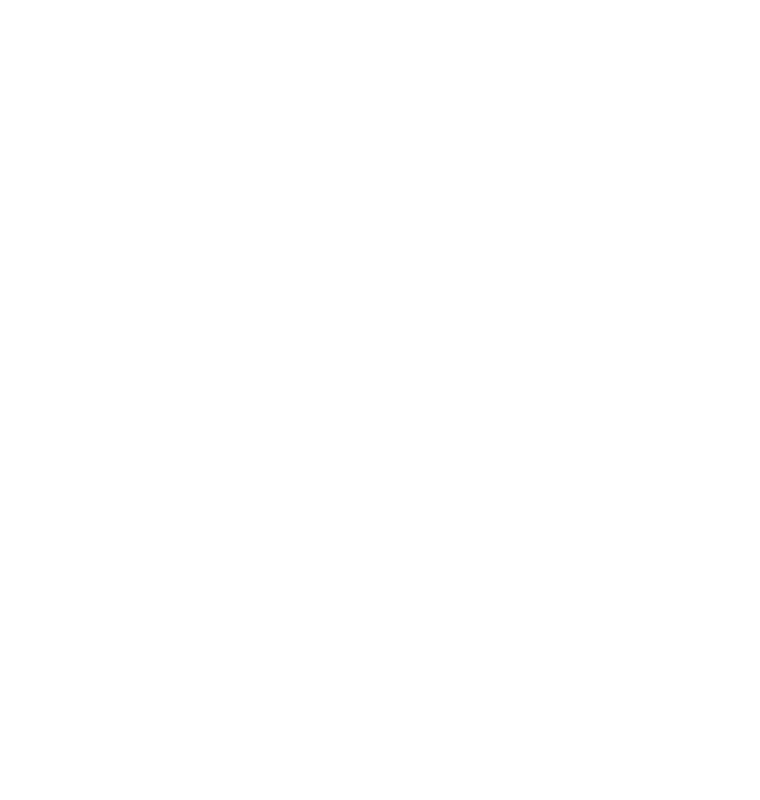
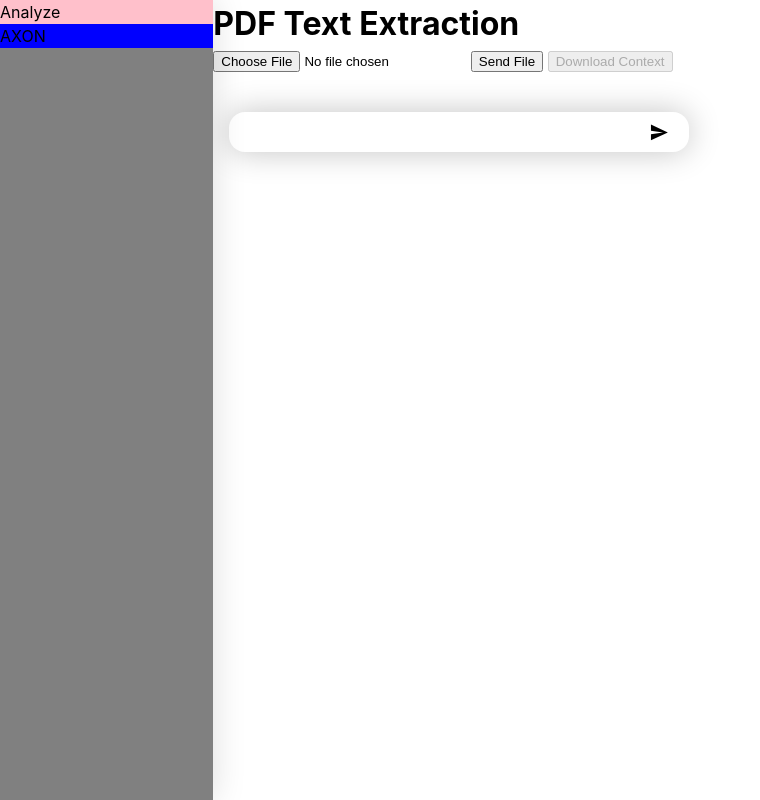
Before and after one commit to VedKathe/Axon, a React app in the folder Axon/: page /dashboard in a window 1280 px wide. Before the commit this address had no page. Shown: the whole page, without its empty margins (0-760 px from the left). Built offline with nearby package versions, Linux system fonts and the light colour scheme; the HTML template or start-up script is replaced by a standard one.

Commit message:
added chat feature

```diff
--- a/Axon/src/App.css
+++ b/Axon/src/App.css
@@ -50,6 +50,22 @@ h2{
   gap: 1rem;
 }
 
+.left_div{
+  z-index: -0;
+  box-shadow: 0rem 0rem 2rem rgba(0, 0, 0, 0.137);
+}
+
+.tab{
+  background-color: pink;
+  width: 100%;
+  height: max-content;
+}
+
+.send_button:hover{
+  transform: scale(1.1);
+  transition: 200ms;
+}
+
 @media only screen and (max-width: 600px) {
   .hero_container{
     padding: 2rem 3rem;
--- a/Axon/src/App.jsx
+++ b/Axon/src/App.jsx
@@ -2,6 +2,7 @@ import { BrowserRouter, Routes, Route } from "react-router-dom";
 import Signup from "./pages/signup";
 import Home from "./pages/home";
 import PDF from "./component/pdf";
+import Dashboard from "./pages/dashboard";
 import './App.css'
 
 export default function App() {
@@ -12,6 +13,7 @@ export default function App() {
           <Route index element={<Home />} />
           <Route path="signup" element={<Signup />} />
           <Route path="import" element={<PDF />} />
+          <Route path="dashboard" element={<Dashboard />} />
       </Routes>
     </BrowserRouter>
     </>
--- a/Axon/src/component/ask.jsx
+++ b/Axon/src/component/ask.jsx
@@ -1,53 +1,88 @@
-import React, { useState, useEffect } from 'react'
-import axios from 'axios'
+import React, { useState } from 'react';
+import axios from 'axios';
+import { IoMdSend } from "react-icons/io";
 
 export default function Ask() {
-  const [input, setInput] = useState('')
-  const [file, setFile] = useState(null)
-  const [data, setData] = useState(null)
-  const [result, setResult] = useState(null)
+  const [input, setInput] = useState('');
+  const [stack, setStack] = useState([]);
+
+  const excludedFields = ['greeting', 'question'];  // Add more field names to exclude here
 
   const handleInputChange = (event) => {
-    setInput(event.target.value)
-  }
-
-  const handleFileChange = (event) => {
-    setFile(event.target.files[0])
-  }
-
-  useEffect(() => {
-    if (data) {
-      console.log(data) // log the parsed JSON content to the console
-    }
-  }, [data])
-
-  const handleFileRead = () => {
-    const reader = new FileReader()
-    reader.onload = (event) => {
-      const json = JSON.parse(event.target.result)
-      setData(json.Data)
-    }
-    reader.readAsText(file)
-  }
+    setInput(event.target.value);
+  };
 
   const handleSendClick = async () => {
+    // Add the user's input to the stack before sending the request
+    const newPrompt = {
+      field: 'prompt',
+      response: input,
+      role: 'user',
+    };
+    setStack((prevStack) => [...prevStack, newPrompt]);
+
     try {
       const response = await axios.post('http://127.0.0.1:5000/getQA', {
         prompt: input,
       });
-      setResult(response.data.response);
-      console.log(result);
+
+      // Extract the values from the response object
+      const responseData = response.data;
+      const extractedResponses = [];
+
+      const parseResponse = (obj) => {
+        for (const key in obj) {
+          if (obj.hasOwnProperty(key)) {
+            const value = obj[key];
+            if (excludedFields.includes(key)) {
+              // Directly add the value for excluded fields
+              extractedResponses.push(value);
+            } else if (typeof value === 'object' && !Array.isArray(value)) {
+              parseResponse(value); // Recursive call for nested objects
+            } else {
+              extractedResponses.push(value);
+            }
+          }
+        }
+      };
+
+      parseResponse(responseData);
+
+      // Add each extracted response to the stack
+      extractedResponses.forEach((res) => {
+        const newResponse = {
+          field: 'response',
+          response: Array.isArray(res) ? res.join(', ') : res,
+          originalResponse: JSON.stringify(responseData, null, 2),  // JSON encode the original response
+          role: 'model'
+        };
+        setStack((prevStack) => [...prevStack, newResponse]);
+      });
+
+      setInput('');  // Clear the input field after sending
     } catch (error) {
       console.error(error);
     }
   };
 
   return (
-    <div>
-      <input type="text" value={input} onChange={handleInputChange} />
-      <input type="file" accept=".json" onChange={handleFileChange} />
-      <button onClick={handleFileRead}>Read JSON</button>
-      <button onClick={handleSendClick}>Send</button>
+    <div style={{ width: '100%', display: 'flex', flexDirection: 'column', justifyContent: 'end', padding: '1rem', gap: '.7rem' }}>
+      <div className='message_stack' style={{overflowY: 'scroll'}}>
+        {stack.map((entry, index) => (
+          <div key={index} style={{ textAlign: entry.role === 'user' ? 'right' : 'left' }}>
+            <div style={{ display: 'inline-block', padding: '10px', borderRadius: '10px', margin: '5px', backgroundColor: entry.role === 'user' ? '#E6E6E6' : '#E6E6E6' }}>
+              {entry.response}
+            </div>
+          </div>
+        ))}
+      </div>
+
+      <div style={{ backgroundColor: 'white', padding: '.6rem 1.2rem', borderRadius: '1rem', display: 'flex', gap: '1rem', justifyContent: 'center', boxShadow: '0rem 0rem 2rem rgba(0, 0, 0, 0.237)' }}>
+        <div style={{ display: 'flex', gap: '1rem', width: '100%', alignItems: 'center', justifyContent: 'center' }}>
+          <input style={{ backgroundColor: 'transparent', borderStyle: 'none', width: '100%', outline: 'none' }} type="text" value={input} onChange={handleInputChange} />
+          <button style={{ backgroundColor: 'transparent', display: 'flex', alignItems: 'center', border: 'none', padding: '0rem', fontSize: '1.3rem', transition: '200ms' }} onClick={handleSendClick}><IoMdSend className='send_button' /></button>
+        </div>
+      </div>
     </div>
-  )
+  );
 }
--- a/Axon/src/component/hero.jsx
+++ b/Axon/src/component/hero.jsx
@@ -13,7 +13,7 @@ const navigate = useNavigate();
     });
 
     setTimeout(() => {
-        navigate("/signup");
+        navigate("/dashboard");
       }, 600);
   };
 
--- /dev/null
+++ b/Axon/src/pages/dashboard.jsx
@@ -0,0 +1,28 @@
+import {useState} from 'react'
+import PDF from '../component/pdf'
+import Ask from '../component/ask'
+
+export default function Dashboard() {
+
+    const [selectedOption, setSelectedOption] = useState('analyze')
+
+    const handleOptionClick = (option) => {
+      setSelectedOption(option)
+    }
+
+  return (
+    <>
+    <div style={{height: '100vh', width: '100vw', overflowY: 'hidden', display: 'flex'}}>
+        <div className='left_div' style={{height: '100%', backgroundColor: 'grey', display: 'flex', flex: '.2', flexDirection: 'column'}}>
+            <div className='tab'  onClick={() => handleOptionClick('analyze')}>Analyze</div>
+            <div className='tab' style={{backgroundColor: 'blue', width: '100%', height: 'max-content'}} onClick={() => handleOptionClick('other')}>AXON</div>
+        </div>
+
+        <div className='right_div' style={{height: '100%', backgroundColor: 'white', display: 'flex', flex: '1', overflowY: 'scroll'}}>
+            {selectedOption === 'analyze' && <PDF />}
+            {selectedOption === 'other' && <Ask />}
+        </div>
+    </div>
+    </>
+  )
+}
```
Also changed, not shown: 2 other files (tests, documents, lock files or other folders).
